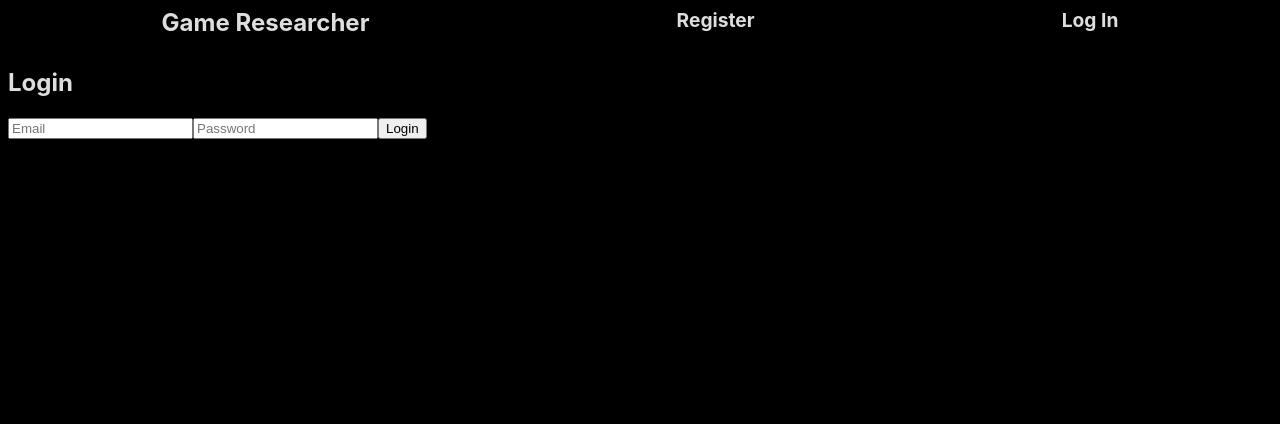
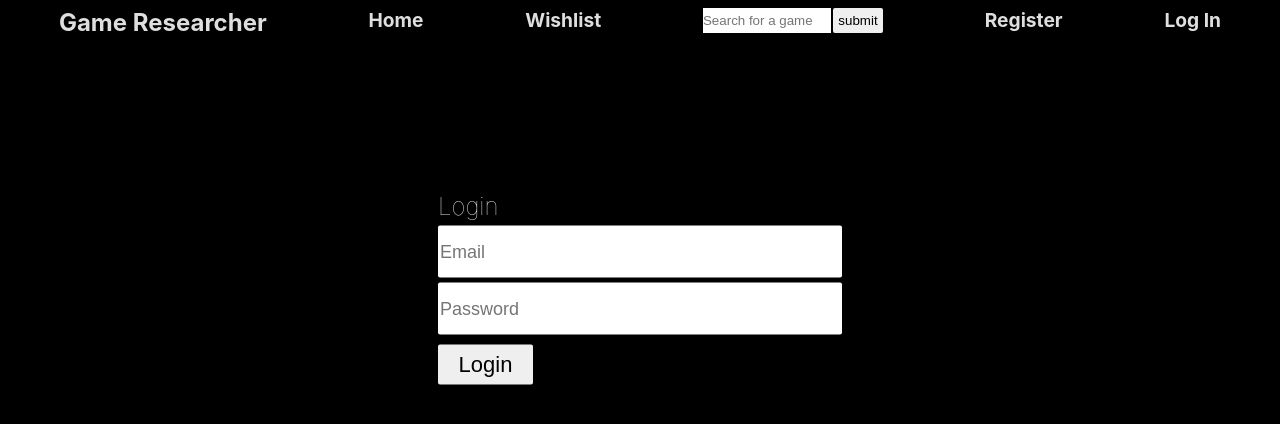
Before and after one commit to InterdimensionalPizza/TheGameResearcher, a React (Vite) app in the folder frontend/: page /login in a window 1280 px wide. Shown: the top 424 px of the page. Built offline with nearby package versions, Linux system fonts and the light colour scheme; no server answers.

Commit message:
styled everything more and made the website usable without an account. only the wishlist feature requires an account. various bug fixes

```diff
--- a/frontend/src/App.jsx
+++ b/frontend/src/App.jsx
@@ -23,13 +23,10 @@ export default function App() {
 
   useEffect(() => {
     whoAmI();
-    getWishlist()
   }, []);
 
   useEffect(() => {
-    if (!user) {
-      lastVisited.current = location.pathname;
-    }
+    lastVisited.current = location.pathname;
   }, [location]);
 
 
@@ -43,11 +40,9 @@ export default function App() {
         if (lastVisited.current) {
           navigate(lastVisited.current)
         } else {
-          navigate("/home")
+          navigate("/")
         }
       }
-    } else {
-      navigate("/login")
     }
   }
 
@@ -57,7 +52,7 @@ export default function App() {
       localStorage.removeItem("token")
       setUser(null)
       delete api.defaults.headers.common["Authorization"]
-      navigate("/login")
+      navigate("/")
     }
   }
 
@@ -67,6 +62,7 @@ export default function App() {
   }
 
   async function addtowishlist() {
+    if (user) {
     let response = await api.post("games/create/", {
         "title": gameObject.name,
         "guid": gameObject.guid,
@@ -75,13 +71,20 @@ export default function App() {
     })
     setWishlist([...wishlist])
     setdecideguy(!decideguy)
+  } else {
+    alert("Looks like youre not signed in. Create an account or sign in to add games to your wishlist.")
+  }
   }
 
   async function removefromwishlist() {
+    if (user) {
     let response = await api.delete(`games/delete/${gameObject.guid}`)
     console.log(gameObject.guid)
     console.log(response)
     setdecideguy(!decideguy)
+    } else {
+      alert("Looks like youre not signed in. Create an account or sign in to add games to your wishlist.")
+    }
   }
 
   function inWishlist(guid) {
@@ -100,18 +103,24 @@ export default function App() {
       {user ? (
       <>
       <h1>Game Researcher</h1>
-      <Link to='/home'>Home</Link>
+      <Link to='/'>Home</Link>
       <Link to='/wishlist'>Wishlist</Link>
-      <div>
+      <form className="searchform" onSubmit={() => {navigate(`/search`), setSearchObject(inputValue), localStorage.setItem("searchObject", inputValue), setInputValue(""), setGameObject(null), setSearchList(null)}}>
       <input placeholder="Search for a game" value={inputValue} onChange={(event) => (setInputValue(event.target.value))}></input>
-      <button onClick={() => {navigate(`/search`), setSearchObject(inputValue), setInputValue(""), setGameObject(null), setSearchList(null)}}>Search</button>
-      </div>
+      <input className="searchbutton" type="submit" value="submit"/>
+      </form>
       <button onClick={logout}>Log out</button>
       </>
       ) : (
       <>
       <h1>Game Researcher</h1>
-      <Link to='/'>Register</Link>
+      <Link to='/'>Home</Link>
+      <Link to='/wishlist'>Wishlist</Link>
+      <form className="searchform" onSubmit={() => {navigate(`/search`), setSearchObject(inputValue), localStorage.setItem("searchObject", inputValue), setInputValue(""), setGameObject(null), setSearchList(null)}}>
+      <input placeholder="Search for a game" value={inputValue} onChange={(event) => (setInputValue(event.target.value))}></input>
+      <input className="searchbutton" type="submit" value="submit"/>
+      </form>
+      <Link to='/register'>Register</Link>
       <Link to='/login'>Log In</Link>
       </>
       )}
--- a/frontend/src/index.css
+++ b/frontend/src/index.css
@@ -21,12 +21,30 @@ nav a {
 
 nav input {
   width: 10vw;
+  height: 25px;
+  margin:0;
+  padding: 0;
+  border: 0;
+  margin-right: 2px;
 }
 
 nav button {
   height: 52%;
   border-radius: 2px;
   border: 0;
+}
+
+.searchbutton {
+  height: 25px;
+  width: 50px;
+  border-radius: 2px;
+  border: 0;
+  margin: 0;
+  padding: 0;
+}
+
+.searchform {
+  display:flex;
 }
 
 h1, .homeh2 {
@@ -88,6 +106,7 @@ h1, .homeh2 {
 
 .mainsearch {
   margin: 0;
+  height: 23vh;
   position: absolute;
   top: 50%;
   left: 50%;
@@ -102,9 +121,9 @@ input:focus {
 .mainsearchbar {
   height: 4vh;
   width: 30vw;
-  border-radius: 10px;
-  border: none;
-  font-size: 2vh;
+  border-radius: 2px;
+  border: 0;
+  font-size: 30px;
   opacity: 1;
 }
 
@@ -125,3 +144,57 @@ input:focus {
 .grow:hover {
   transform: scale(1.1);
 }
+
+.signlogcontainer {
+  height: 60vh;
+  position: relative;
+}
+
+.signlog {
+  margin: 0;
+  position: absolute;
+  top: 50%;
+  left: 50%;
+  -ms-transform: translate(-50%, -50%);
+  transform: translate(-50%, -50%);
+}
+
+.signloginput {
+  display: flex;
+  height: 50px;
+  width: 400px;
+  border-radius: 2px;
+  border: 0;
+  font-size: large;
+  opacity: 1;
+  margin: 5px;
+}
+
+.signlogbutton {
+  height: 40px;
+  width: 95px;
+  border-radius: 2px;
+  border: 0;
+  font-size: 22px;
+  font-weight: 25;
+  opacity: 1;
+  margin: 5px;
+}
+
+.signlogtitle {
+  margin: 5px;
+  font-weight: 100;
+}
+
+.wishlistbutton {
+  height: 3vh;
+  width: 10vw;
+  border-radius: 2px;
+  border: 0;
+  background-color: white;
+  font-size: medium;
+}
+
+.wishlistnoaccount {
+  font-weight: 100;
+}
--- a/frontend/src/pages/GamePage.jsx
+++ b/frontend/src/pages/GamePage.jsx
@@ -2,7 +2,7 @@ import { useOutletContext } from "react-router-dom";
 import { useEffect } from "react";
 
 export default function GamePage() {
-    let { api, gameObject, setGameObject, guid, gameid, reviewsObject, setReviewsObject, addtowishlist, removefromwishlist, inWishlist, decideguy, setdecideguy} = useOutletContext()
+    let { api, gameObject, setGameObject, guid, gameid, reviewsObject, setReviewsObject, addtowishlist, removefromwishlist, inWishlist, decideguy, setdecideguy, setGuid, setGameId, getWishlist, user, wishlist} = useOutletContext()
 
     async function getgame() {
         let response = await api.get(`game/${guid}`)
@@ -14,22 +14,29 @@ export default function GamePage() {
         let response = await api.get(`reviews/${gameid}`)
         console.log(response.data.results)
         setReviewsObject(response.data.results)
+        if (gameid == null) {
+            setGuid(localStorage.getItem("guid"))
+            setGameId(localStorage.getItem("game_id"))
+        }
     }
 
     useEffect(() => {
         getgame()
         getreviews()
         setdecideguy(inWishlist(guid))
-    }, [])
+    }, [guid, gameid, wishlist])
 
-    // if (gameObject) {
-    //     setdecideguy(inWishlist())
-    // }
-    console.log(decideguy)
+    useEffect(() => {
+        if (user) {
+            getWishlist()
+        }
+    }, [guid, gameid])
+
     return <>
     {gameObject &&
     <div className="gamepagegame">
         <div className="gameheader">
+        <button className="wishlistbutton" onClick={decideguy ? removefromwishlist : addtowishlist} >{decideguy ? "Remove From Wishlist" : "Add To Wishlist"}</button>
             <h2>{gameObject.name}</h2>
             <img className="mainimg" src={gameObject.image.original_url} />
             <div>
@@ -45,7 +52,6 @@ export default function GamePage() {
                 ))}</div> </> }
             </div>
         </div>
-    <div><button onClick={decideguy ? removefromwishlist : addtowishlist} >{decideguy ? "Remove From Wishlist" : "Add To Wishlist"}</button></div>
     { gameObject.description ?
     <div className="content" dangerouslySetInnerHTML={{__html: gameObject.description}}></div>
     : <h2>Doesnt look like we have much data for this game, try searching another game!</h2> }
--- a/frontend/src/pages/HomePage.jsx
+++ b/frontend/src/pages/HomePage.jsx
@@ -7,19 +7,11 @@ export default function HomePage() {
     let { inputValue, setSearchObject, setInputValue, setGameObject, setSearchList } = useOutletContext()
     let navigate = useNavigate()
 
-    async function getNews() {
-
-    }
-
-    useEffect(() => {
-
-    }, [])
-
     return <div className="backgroundimg">
     <h2 className="homeh2">Home</h2>
     <div className="maincontainer">
     <div className="mainsearch">
-    <form onSubmit={() => {navigate(`/search`), setSearchObject(inputValue), setInputValue(""), setGameObject(null), setSearchList(null)}}>
+    <form onSubmit={() => {navigate(`/search`), setSearchObject(inputValue), localStorage.setItem("searchObject", inputValue), setInputValue(""), setGameObject(null), setSearchList(null)}}>
     <input className="mainsearchbar" placeholder="Search for a game" value={inputValue} onChange={(event) => (setInputValue(event.target.value))}></input>
     </form>
     </div>
--- a/frontend/src/pages/LoginPage.jsx
+++ b/frontend/src/pages/LoginPage.jsx
@@ -22,16 +22,16 @@ export default function LoginPage() {
         localStorage.setItem("token", token)
         api.defaults.headers.common["Authorization"] = `Token ${token}`
         setPassword("")
-        navigate("/home")
+        navigate("/")
     }
 
     return <>
-    <div className="">
-    <form onSubmit={(e) => Login(e)}>
-        <h2 className="">Login</h2>
-        <input className="" placeholder="Email" type="email" value={username} onChange={(e) => setUsername(e.target.value)}></input>
-        <input className="" placeholder="Password" type="password" value={password} onChange={(e) => setPassword(e.target.value)}></input>
-        <input className="" type="submit" value="Login"></input>
+    <div className="signlogcontainer">
+    <form className="signlog" onSubmit={(e) => Login(e)}>
+        <h2 className="signlogtitle">Login</h2>
+        <input className="signloginput" placeholder="Email" type="email" value={username} onChange={(e) => setUsername(e.target.value)}></input>
+        <input className="signloginput" placeholder="Password" type="password" value={password} onChange={(e) => setPassword(e.target.value)}></input>
+        <input className="signlogbutton" type="submit" value="Login"></input>
     </form>
     </div>
 </>
--- a/frontend/src/pages/SearchPage.jsx
+++ b/frontend/src/pages/SearchPage.jsx
@@ -2,7 +2,7 @@ import { useNavigate, useOutletContext } from "react-router-dom";
 import { useEffect } from "react";
 
 export default function SearchPage() {
-    let { api, setGuid, searchObject, searchList, setSearchList, setGameId, setGameObject } = useOutletContext()
+    let { api, setGuid, searchObject, searchList, setSearchList, setGameId, setGameObject, setSearchObject } = useOutletContext()
     let navigate = useNavigate()
 
     async function GetSearch() {
@@ -10,7 +10,8 @@ export default function SearchPage() {
         let response = await api.get(`search/${searchObject}`)
         console.log(response.data)
         setSearchList(response.data.results)
-
+        } else {
+            setSearchObject(localStorage.getItem("searchObject"))
         }
     }
 
@@ -20,7 +21,9 @@ export default function SearchPage() {
 
     function clicker(element) {
         setGuid(element.guid)
+        localStorage.setItem("guid", element.guid)
         setGameId(element.id)
+        localStorage.setItem("game_id", element.id)
         setGameObject(null)
         navigate("/game")
     }
--- a/frontend/src/pages/WishlistPage.jsx
+++ b/frontend/src/pages/WishlistPage.jsx
@@ -3,22 +3,26 @@ import { useState, useEffect, useRef } from "react";
 import { useNavigate, useLocation } from "react-router-dom";
 
 export default function WishlistPage() {
-    let { wishlist, setGuid, getWishlist, setGameId, setGameObject } = useOutletContext()
+    let { wishlist, setGuid, getWishlist, setGameId, setGameObject, user } = useOutletContext()
     let navigate = useNavigate()
 
     useEffect(() => {
-        getWishlist()
-    }, [])
+        if (user) {
+            getWishlist()
+        }
+    }, [user])
 
     function clicker(element) {
         setGuid(element.guid)
+        localStorage.setItem("guid", element.guid)
         setGameId(element.game_id)
+        localStorage.setItem("game_id", element.game_id)
         setGameObject(null)
         navigate("/game")
     }
-    console.log(wishlist)
 
     return <>
+    {user ? <>
     <h2>Wishlist</h2>
     {wishlist && <>
     { wishlist!="" ? <>
@@ -30,6 +34,7 @@ export default function WishlistPage() {
     ))}</div>
     </> : <h2>Looks like you dont have any games in your wishlist! Try searching for a game and clicking the add to wishlist button!</h2>}
     </>
-    }
+    } </>
+    : <h2 className="wishlistnoaccount">Looks like youre not signed in. Create an account or sign in to access your wishlist.</h2>}
 </>
 }
```
Also changed, not shown: frontend/src/pages/RegisterPage.jsx (+8 -8 lines), frontend/src/router.jsx (+4 -4 lines).
